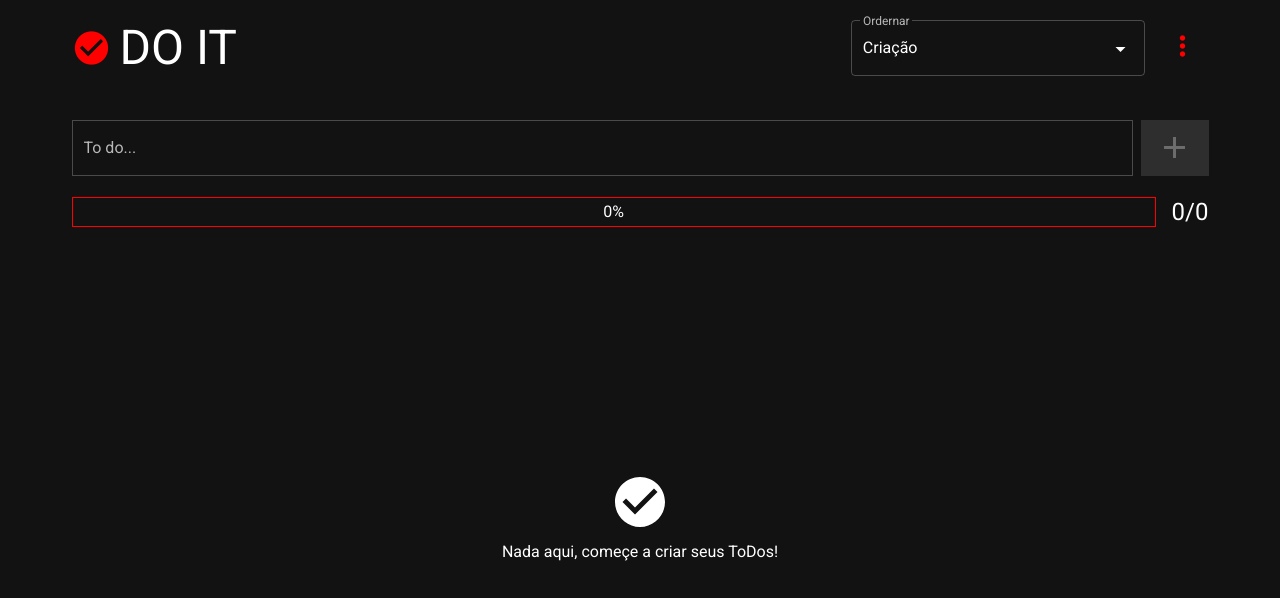
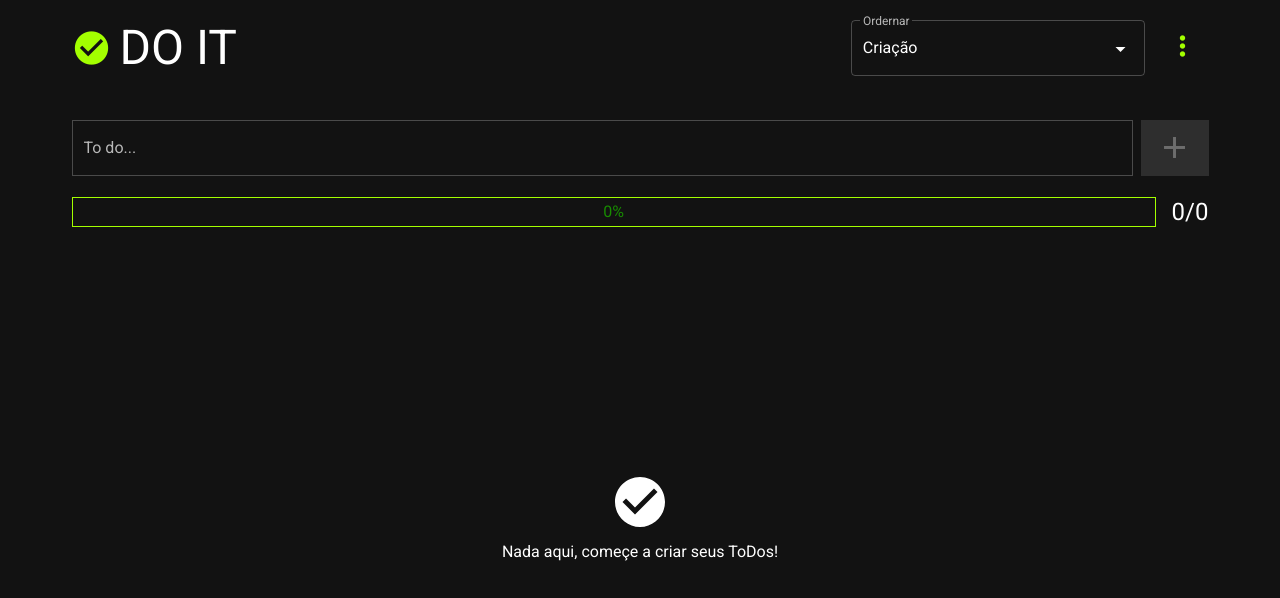
Before and after one commit to lucasnneto/do-it, a Vue app: page / in a window 1280 px wide. Shown: the top 598 px of the page. Built offline with nearby package versions, Linux system fonts and the light colour scheme; what vue-toast-notification would draw is missing.

Commit message:
refactore

```diff
--- a/src/components/HomeScreen.vue
+++ b/src/components/HomeScreen.vue
@@ -18,7 +18,9 @@
           {{ formatDate(edit.dateFinished) }}
         </p>
         <div class="d-flex">
-          <v-btn @click="editar" color="primary" class="mr-3">Salvar</v-btn>
+          <v-btn @click="editar" color="primary" class="mr-3 secondary--text"
+            >Salvar</v-btn
+          >
           <v-btn @click="closeModal" outlined color="primary">Cancelar</v-btn>
         </div>
       </v-card>
@@ -122,7 +124,7 @@
         :disabled="mytodo.length === 0"
         @click="newTodo"
       >
-        <v-icon large> mdi-plus </v-icon>
+        <v-icon color="secondary" large> mdi-plus </v-icon>
       </v-btn>
     </div>
     <div
@@ -165,7 +167,11 @@
           >
             <v-card
               class="pt-5 px-4 d-flex flex-column justify-space-between"
-              :style="todo.finished ? 'border: 1px solid #FF8282' : ''"
+              :style="
+                todo.finished
+                  ? `border: 1px solid ${$vuetify.theme.themes.dark.primary}`
+                  : ''
+              "
               height="190"
             >
               <v-card-text class="text--primary overflow-hidden">
@@ -323,7 +329,7 @@ export default {
     },
     formatDate(value) {
       if (!value) return "";
-      return moment(value).format("DD-MM-YYYY hh:mm");
+      return moment(value).format("DD/MM/YYYY HH:mm");
     },
     closeModal() {
       this.edit = { id: "", dateFinished: "", finished: false, msg: "" };
--- a/src/components/progressBar.vue
+++ b/src/components/progressBar.vue
@@ -1,12 +1,8 @@
 <template>
   <div style="position: relative; height: 30px; width: 100%">
     <div
-      style="
-        position: absolute;
-        width: 100%;
-        height: 30px;
-        border: 1px solid red;
-      "
+      style="position: absolute; width: 100%; height: 30px"
+      :style="`border: 1px solid ${$vuetify.theme.themes.dark.primary}`"
     ></div>
     <div
       style="position: absolute; height: 30px; transition: all 0.3s"
@@ -17,7 +13,7 @@
       style="position: absolute; width: 100%; height: 100%"
       class="d-flex justify-center align-center"
     >
-      <p class="ma-0">{{ Math.ceil(level) }}%</p>
+      <p class="ma-0 secondary--text">{{ Math.ceil(level) }}%</p>
     </div>
   </div>
 </template>
--- a/src/plugins/vuetify.js
+++ b/src/plugins/vuetify.js
@@ -12,8 +12,9 @@ export default new Vuetify({
     dark: true,
     themes: {
       dark: {
-        primary: "#FF0000",
-        secondary: "#FF8282",
+        primary: "#a3ff00",
+        secondary: "#188c00",
+        background: "#18181b",
       },
     },
   },
```
